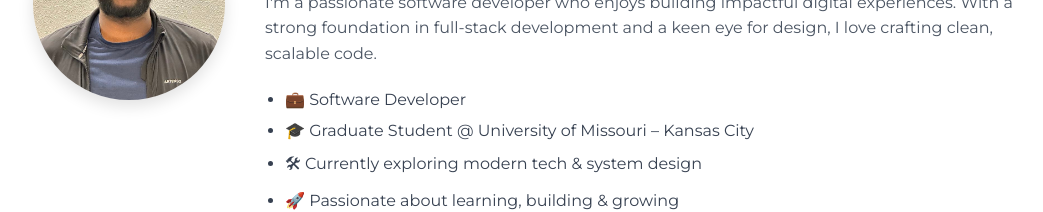
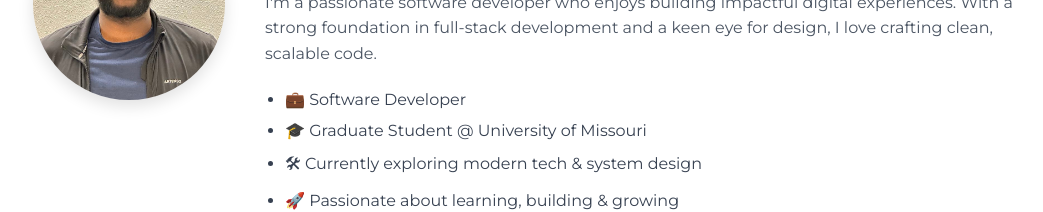
Before and after one commit to rakeshkodathala/rakesh-portfolio, a React (Vite) app: page / in a window 1280 px wide. Shown: the part 980-1192 px from the top of the page, without its empty margins (95-1138 px from the left). Built offline with nearby package versions, Linux system fonts and the light colour scheme.

Commit message:
edited about

```diff
--- a/src/components/About/About.jsx
+++ b/src/components/About/About.jsx
@@ -22,7 +22,7 @@ const About = () => {
 
           <ul className="about-list">
             <li>💼 Software Developer</li>
-            <li>🎓 Graduate Student @ University of Missouri – Kansas City</li>
+            <li>🎓 Graduate Student @ University of Missouri</li>
             <li>🛠 Currently exploring modern tech & system design</li>
             <li>🚀 Passionate about learning, building & growing</li>
           </ul>
```
